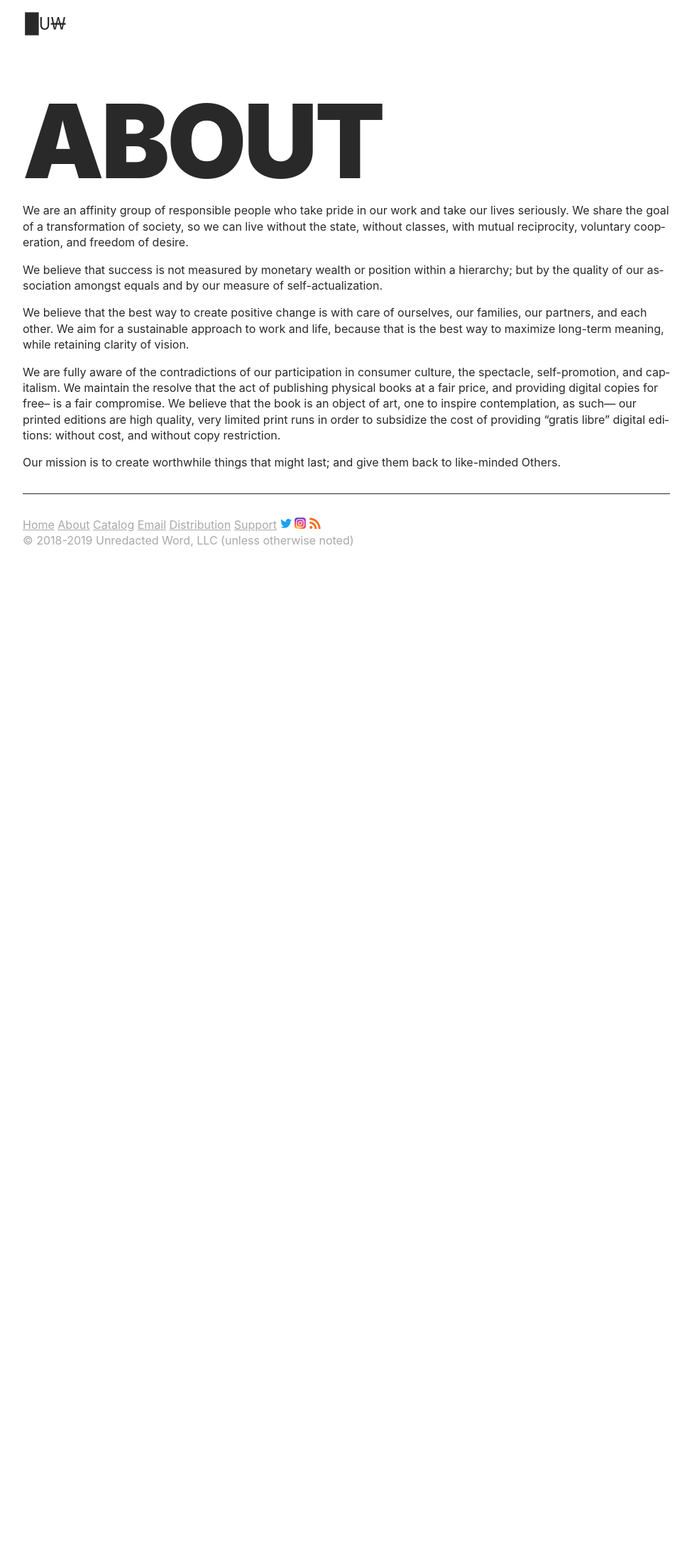
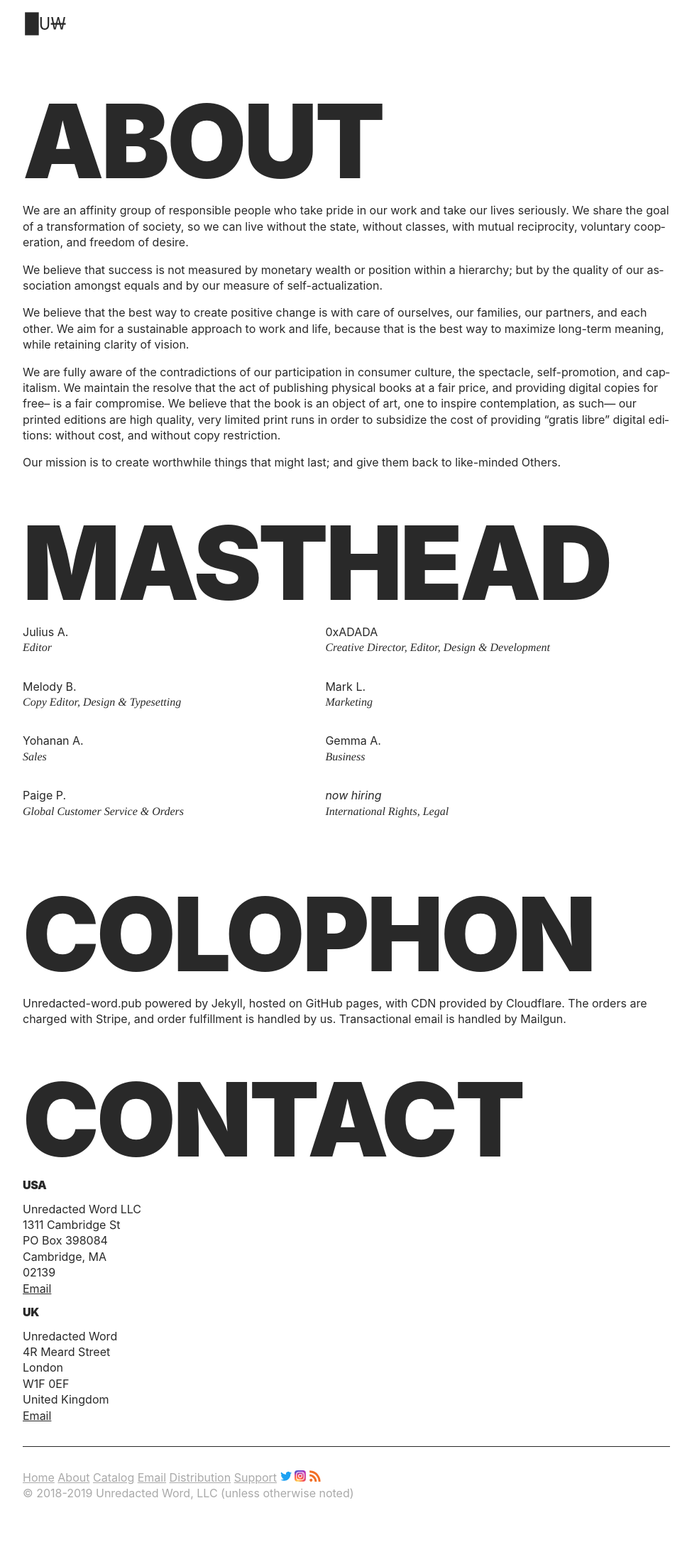
Before and after one commit to unredacted-word/unredacted-word.github.io, a Jekyll site: the page built from about.md, in a window 1280 px wide. Shown: the whole page at 71% size, without its empty margins (152-1127 px from the left). Built offline with Jekyll 4.4.1, drawn with Linux system fonts in a browser that asks for light colours; our own code applies the rules of GitHub Pages for plain Markdown files; before the commit the page ends 900 px from its top, so only the background shows below that.

Commit message:
added masthead

```diff
--- a/_includes/head.html
+++ b/_includes/head.html
@@ -55,4 +55,9 @@
   <style>
     {{ css | scssify }}
   </style>
+  {% if page.style %}
+    <style>
+    {{ page.style }}
+    </style>
+  {% endif %}
 </head>
--- a/about.md
+++ b/about.md
@@ -1,5 +1,23 @@
 ---
 title: About
+style: |
+  .masthead {
+    display: flex;
+    list-style: none;
+    padding: 0;
+    flex-wrap: wrap;
+    flex-direction: row;
+  }
+  .masthead li {
+    flex-basis: 45%;
+    margin-right: 1em;
+    margin-bottom: 1em;
+  }
+  .masthead p {
+    font-style: italic;
+    font-family: Times, serif;
+    margin-top: 0;
+  }
 ---
 
 
@@ -27,3 +45,84 @@ very limited print runs in order to subsidize the cost of providing
 
 Our mission is to create worthwhile things that might last; and give them back to
 like-minded Others.
+
+<h2>Masthead</h2>
+
+<ol class="masthead">
+  <li>
+    Julius A.
+    <p>
+      Editor
+    </p>
+  </li>
+  <li>
+    0xADADA
+    <p>
+      Creative Director, Editor, Design &amp; Development
+    </p>
+  </li>
+  <li>
+    Melody B.
+    <p>
+      Copy Editor, Design &amp; Typesetting
+    </p>
+  </li>
+  <li>
+    Mark L.
+    <p>
+      Marketing
+    </p>
+  </li>
+  <li>
+    Yohanan A.
+    <p>
+      Sales
+    </p>
+  </li>
+  <li>
+    Gemma A.
+    <p>
+      Business
+    </p>
+  </li>
+  <li>
+    Paige P.
+    <p>
+      Global Customer Service &amp; Orders
+    </p>
+  </li>
+  <li>
+    <em>now hiring</em>
+    <p>
+      International Rights, Legal
+    </p>
+  </li>
+</ol>
+
+<h2>Colophon</h2>
+
+Unredacted-word.pub powered by Jekyll, hosted on GitHub pages, with CDN provided
+by Cloudflare. The orders are charged with Stripe, and order fulfillment is handled
+by us. Transactional email is handled by Mailgun.
+
+
+<h2>Contact</h2>
+
+<h3>USA</h3>
+
+Unredacted Word LLC<br>
+1311 Cambridge St<br>
+PO Box 398084<br>
+Cambridge, MA<br>
+02139<br>
+<a href="mailto:enquiries@unredacted-word.pub" title="Email">Email</a>
+
+
+<h3>UK</h3>
+
+Unredacted Word<br>
+4R Meard Street<br>
+London<br>
+W1F 0EF<br>
+United Kingdom<br>
+<a href="mailto:enquiries@unredacted-word.pub" title="Email">Email</a>
```
